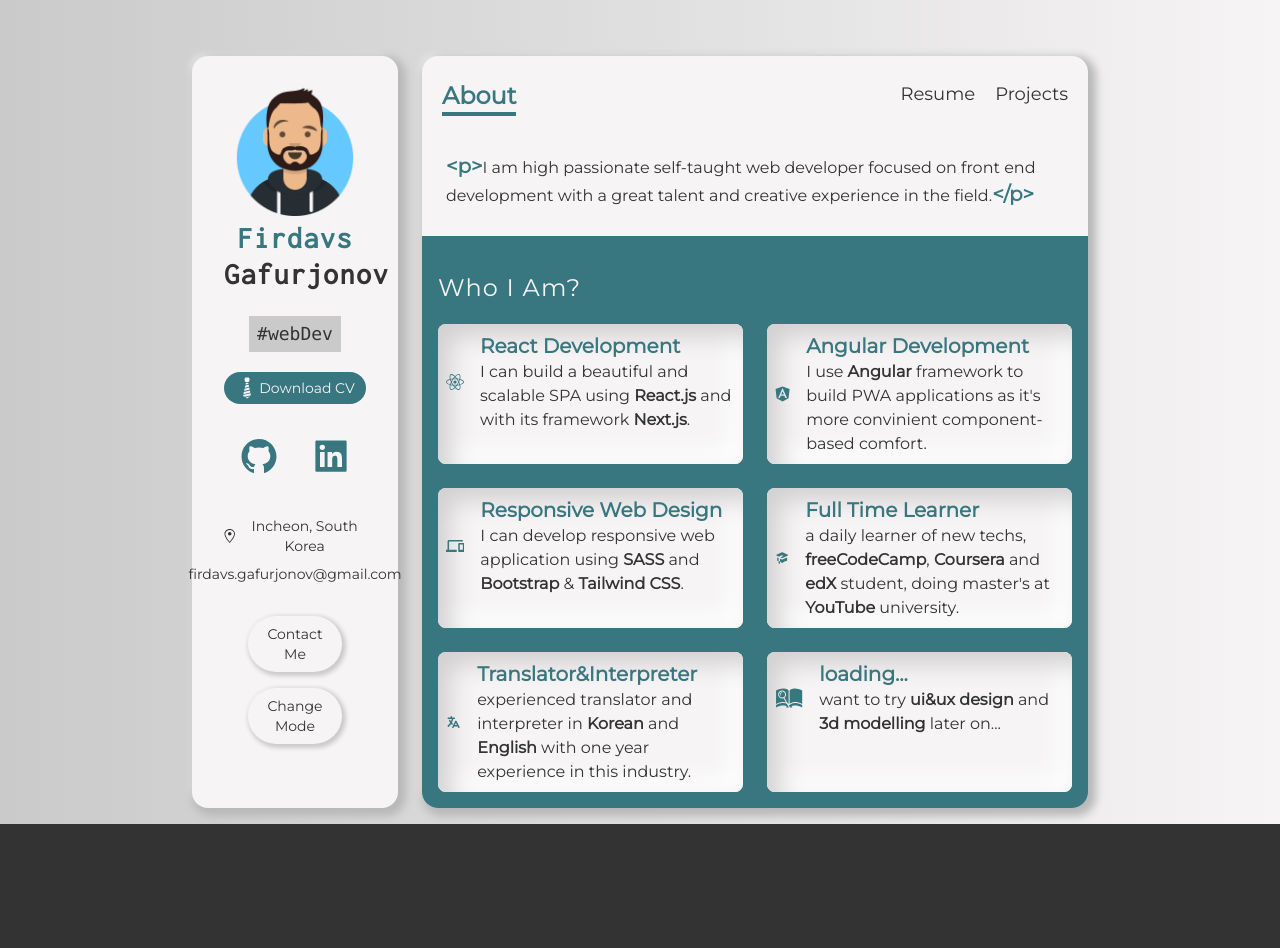
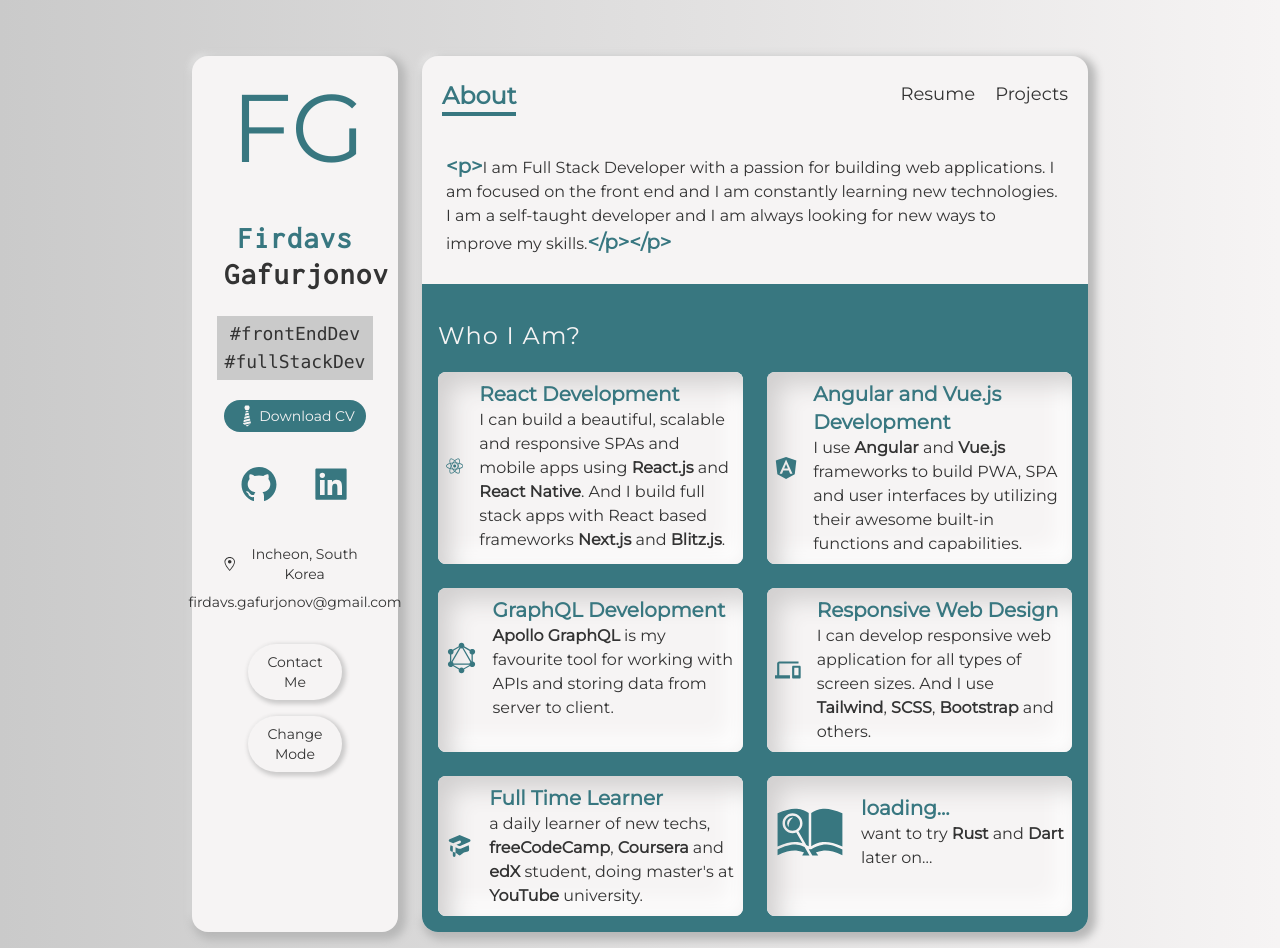
Before and after one commit to gfirik/portfolio, a Next.js app: page / in a window 1280 px wide. Before the commit the page ends 824 px from the top, so only its background shows below. Built offline with nearby package versions, Linux system fonts and the light colour scheme.

Commit message:
logo&projects&data changed

```diff
--- a/components/ServiceCard.tsx
+++ b/components/ServiceCard.tsx
@@ -11,7 +11,7 @@
     }
     return (
         <div className="flex items-center p-2 space-x-4 dark:text-white ">
-            <Icon className="w-12 h-12 text-ming"/>
+            <Icon className="w-24 h-24 text-ming" />
             <div>
                 <h4 className="text-xl font-bold text-ming">{title}</h4>
                 <p dangerouslySetInnerHTML={createMarkup()}/>
@@ -20,4 +20,4 @@
     )
 }
 
-export default ServiceCard
+export default ServiceCard;
--- a/components/Sidebar.tsx
+++ b/components/Sidebar.tsx
@@ -1,12 +1,9 @@
-import Image from 'next/image';
-import profilePic from '../public/avataaars.png';
 import { AiFillGithub, AiFillLinkedin } from 'react-icons/ai';
 import { GoLocation } from 'react-icons/go';
 import { GiTie } from 'react-icons/gi';
 import { useTheme } from 'next-themes';
-import Link from 'next/link';
 
-const Sidebar = () => {
+export const Sidebar = () => {
 
     const {theme, setTheme} = useTheme();
 
@@ -17,17 +14,14 @@
     return (
         <div className="flex flex-col px-4 py-2 font-medium text-center font-montserrat md:text-sm">
             <div className="w-32 h-32 mx-auto rounded-full">
-                <Image
-                    src={profilePic}
-                    alt="avatar"
-                />
+                <h4 className="font-medium text-8xl text-ming dark:text-white dark:bg-black">FG</h4>
             </div>
             <h2 className="my-3 text-3xl font-bold tracking-wider font-inconsolata">
                 <span className="text-ming">Firdavs </span>
                 Gafurjonov
             </h2>
             <p className="flex justify-center w-full my-3 text-lg font-inconsolata">
-                <code className="px-2 py-1 bg-white2 dark:text-white dark:bg-black2">#webDev</code>
+                <code className="px-2 py-1 bg-white2 dark:text-white dark:bg-black2">#frontEndDev #fullStackDev</code>
             </p>
             <a
                 className="flex items-center justify-center px-2 py-1 my-2 text-white rounded-full bg-ming"
@@ -36,11 +30,11 @@
             >
                 <GiTie className="w-6 h-6"/>Download CV
             </a>
-            <div className="flex justify-center w-9/12 mx-auto my-6 transition duration-300 text-ming md:w-full">
-                <a target="_blank" href="https://github.com/gfirik" rel="noopener noreferrer">
+            <div className="flex justify-center w-9/12 mx-auto my-6 transition duration-300 text-ming md:w-full dark:text-white">
+                <a target="_blank" href="https://github.com/gfirik" rel="noopener noreferrer" className="transition duration-100 transform hover:-translate-y-1">
                     <AiFillGithub className="w-10 h-10 mx-4 cursor-pointer"/>
                 </a>
-                <a target="_blank" href="https://www.linkedin.com/in/firdavs-gafurjonov/" rel="noopener noreferrer">
+                <a target="_blank" href="https://www.linkedin.com/in/firdavs-gafurjonov/" rel="noopener noreferrer" className="transition duration-100 transform hover:-translate-y-1">
                     <AiFillLinkedin className="w-10 h-10 mx-4 cursor-pointer"/>
                 </a>
             </div>
@@ -54,7 +48,7 @@
             <div className="flex flex-col items-center w-full">
                 <button
                     className="w-8/12 p-2 my-2 text-black transition duration-300 bg-white rounded-full shadow-sm dark:hover:bg-ming dark:bg-black dark:text-white hover:shadow-none dark:shadow-darkSm hover:bg-ming hover:text-white focus:outline-none hover:outline-none"
-                    onClick={() => window.open("mailto:firdavs.gafurjonov@gmail.com")}
+                    onClick={() => window.open("mailto:firdavs.gafurjonov@gmail.com?subject=Mail from Porfolio")}
                 >
                     Contact Me
                 </button>
@@ -69,4 +63,4 @@
     )
 }
 
-export default Sidebar
+export default Sidebar;
--- a/data.ts
+++ b/data.ts
@@ -1,28 +1,36 @@
 import { IProject, IService, ISkill } from './types';
-import { FaAngular, FaReact } from "react-icons/fa";
-import { HiAcademicCap, HiTranslate } from 'react-icons/hi';
+import { FaAngular, FaReact, FaVuejs } from "react-icons/fa";
+import { HiAcademicCap } from 'react-icons/hi';
 import { SiAngular, SiJavascript, SiPython, SiReact, SiTailwindcss, SiTypescript } from 'react-icons/si';
 import { MdDevices, MdLanguage } from 'react-icons/md';
 import { GiArchiveResearch } from 'react-icons/gi';
+import { GrGraphQl } from 'react-icons/gr';
 
 export const services:IService[] = [
-    {
+      {
         Icon: FaReact,
         title: "React Development",
         about:
-          "I can build a beautiful and scalable SPA using <b>React.js</b> and with its framework <b>Next.js</b>.",
+          "I can build a beautiful, scalable and responsive SPAs and mobile apps using <b>React.js</b> and <b>React Native</b>. And I build full stack apps with React based frameworks <b>Next.js</b> and <b>Blitz.js</b>.",
       },
       {
         Icon: FaAngular,
-        title: "Angular Development",
+        title: "Angular and Vue.js Development",
         about:
-          "I use <b>Angular</b> framework to build PWA applications as it's more convinient component-based comfort.",
+          "I use <b>Angular</b> and <b>Vue.js</b> frameworks to build PWA, SPA and user interfaces by utilizing their awesome built-in functions and capabilities.",
+      },
+
+      {
+        Icon: GrGraphQl,
+        title: "GraphQL Development",
+        about:
+          "<b>Apollo GraphQL</b> is my favourite  tool for working with APIs and storing data from server to client.",
       },
       {
         Icon: MdDevices,
         title: "Responsive Web Design",
         about:
-            "I can develop responsive web application using <b>SASS</b> and <b>Bootstrap</b> & <b>Tailwind CSS</b>.",
+            "I can develop responsive web application for all types of screen sizes. And I use <b>Tailwind</b>, <b>SCSS</b>, <b>Bootstrap</b> and others.",
       },
       {
         Icon: HiAcademicCap,
@@ -30,16 +38,10 @@
         about: "a daily learner of new techs, <b>freeCodeCamp</b>, <b>Coursera</b> and <b>edX</b> student, doing master's at <b>YouTube</b> university.",
       },
       {
-        Icon: HiTranslate,
-        title: "Translator&Interpreter",
-        about:
-          "experienced translator and interpreter in <b>Korean</b> and <b>English</b> with one year experience in this industry.",
-      },
-      {
         Icon: GiArchiveResearch,
         title: "loading...",
         about:
-          "want to try <b>ui&ux design</b> and <b>3d modelling</b> later on...",
+          "want to try <b>Rust</b> and <b>Dart</b> later on...",
       },
 ];
 
@@ -51,12 +53,22 @@
   },
   {
     Icon: SiReact,
-    name: 'React(&Next.js)',
+    name: 'React',
     level: '100%',
   },
   {
     Icon: SiAngular,
     name: 'Angular',
+    level: '100%',
+  },
+  {
+    Icon: FaVuejs,
+    name: 'Vue.js',
+    level: '100%',
+  },
+  {
+    Icon: GrGraphQl,
+    name: 'GraphQL',
     level: '100%',
   },
   {
@@ -71,7 +83,7 @@
   },
   {
     Icon: SiTailwindcss,
-    name: 'Bootstrap&Tailwind',
+    name: 'Tailwind',
     level: '100%',
   }
 ];
@@ -100,9 +112,8 @@
 ];
 
 export const projects:IProject[] = [
-
   {
-    id: 10,
+    id: 11,
     name: 'Share Ideas | CRUD App',
     description: 'Share your ideas, get insights, read and post your thoughts. This app is basic social network platform where you can perform CRUD operations.',
     image_path: '/images/crud-ideas.png',
@@ -112,7 +123,7 @@
     key_techs: ['Next.js','Supabase', 'React', 'Tailwind']
   },
   {
-    id: 9,
+    id: 10,
     name: 'Quiz App with Trivia API',
     description: 'In this app you will be able to test your basic knowledge by answering randomly selected questions.',
     image_path: '/images/react-ts-quiz.png',
@@ -122,7 +133,7 @@
     key_techs: ['React','TypeScript', 'Styled Components']
   },
   {
-    id: 8,
+    id: 9,
     name: 'Video Game Database Application',
     description: 'This app allows you to explore more than 350000+ video games. This app was built using Rapid API.',
     image_path: '/images/ng-game-db.png',
@@ -130,6 +141,16 @@
     github_url: 'https://github.com/gfirik/ng-game-db',
     category: ['angular'],
     key_techs: ['Angular','TypeScript', 'SCSS']
+  },
+  {
+    id: 8,
+    name: 'Catstronauts App',
+    description: 'Full Stack app developed with Apollo GraphQL team while taking their online course.',
+    image_path: '/images/catstronauts.png',
+    deployed_url: 'https://client-cats-tronauts.herokuapp.com/',
+    github_url: 'https://github.com/gfirik/odyssey-lift-off-part5-client',
+    category: ['react'],
+    key_techs: ['React', 'GraphQL', 'Node']
   },
   {
     id: 7,
--- a/pages/index.tsx
+++ b/pages/index.tsx
@@ -1,4 +1,3 @@
-//import { GetServerSidePropsContext, GetStaticPropsContext } from "next";
 import ServiceCard from "../components/ServiceCard";
 import { services } from "../data";
 import { motion } from "framer-motion";
@@ -13,12 +12,16 @@
       variants={routeAnimation} initial="initial" animate="animate" exit="exit"
     >
       <Head>
-        <title>Web Developer | Portfolio | Firdavs</title>
+        <link rel="icon" href="/iconLogo.png" />
+        <title>Firdavs Gafurjonov | Portfolio | Front End Dev | Full Stack Dev</title>
       </Head>
       <h4 className="my-2 font-medium">
           <span className="font-mono text-xl font-extrabold text-ming">&lt;p&gt;</span>
-            I am high passionate self-taught web developer focused on front end development
-            with a great talent and creative experience in the field.
+            I am Full Stack Developer with a passion for building web applications.
+            I am focused on the front end and I am constantly learning new technologies.
+            I am a self-taught developer and I am always looking for new ways to improve my skills.
+          <span className="font-mono text-xl font-extrabold text-ming">&lt;/p&gt;</span>
+
           <span className="text-xl font-extrabold text-ming">&lt;/p&gt;</span>
       </h4>
       <div
@@ -48,37 +51,3 @@
 };
 
 export default About;
-
-// export const getServerSideProps = async (
-//   context:GetServerSidePropsContext
-// ) => {
-
-//   const res = await fetch('http://localhost:3000/api/services');
-//   const data = await res.json();
-
-//   console.log('SERVER', services);
-
-//   return {
-//     props: {
-//       services: data.services,
-
-//     }
-//   }
-// }
-
-// export const getStaticProps = async (
-//   context: GetStaticPropsContext
-// ) => {
-
-//   const res = await fetch('http://localhost:3000/api/services');
-//   const data = await res.json();
-
-//   console.log('SERVER', services);
-
-//   return {
-//     props: {
-//       services: data.services,
-
-//     }
-//   }
-// }
--- a/pages/projects.tsx
+++ b/pages/projects.tsx
@@ -30,7 +30,8 @@
             variants={routeAnimation} initial="initial" animate="animate" exit="exit"
         >
             <Head>
-                <title>Web Developer | Project | Firdavs</title>
+                <link rel="icon" href="/iconLogo.png" />
+                <title>Projects | Firdavs | Portfolio</title>
             </Head>
             <ProjectsNavbar
                 handlerFilterCategory={handlerFilterCategory}
--- a/pages/resume.tsx
+++ b/pages/resume.tsx
@@ -10,7 +10,8 @@
             variants={routeAnimation} initial="initial" animate="animate" exit="exit"
         >
             <Head>
-                <title>Web Developer | Resume | Firdavs</title>
+                <link rel="icon" href="/iconLogo.png" />
+                <title>Resume | Firdavs | Portfolio</title>
             </Head>
             <div className="grid gap-6 md:grid-cols-2">
                 <motion.div variants={fadeInUp} initial="initial" animate="animate">
@@ -27,7 +28,7 @@
                     <h4 className="my-3 text-2xl font-bold">Experience</h4>
                     <div>
                         <h5 className="my-2 text-xl font-bold">Freelance Web Developer</h5>
-                        <p className="font-semibold">esefGroup(since December, 2020)</p>
+                        <p className="font-semibold">esefGroup(December, 2020 ~ July, 2021)</p>
                         <p className="my-3">
                             Developed several landing pages and web applications for small business companies located in my hometown Bukhara.
                         </p>
```
Also changed, not shown: public/iconLogo.png (added), public/images/catstronauts.png (added).
